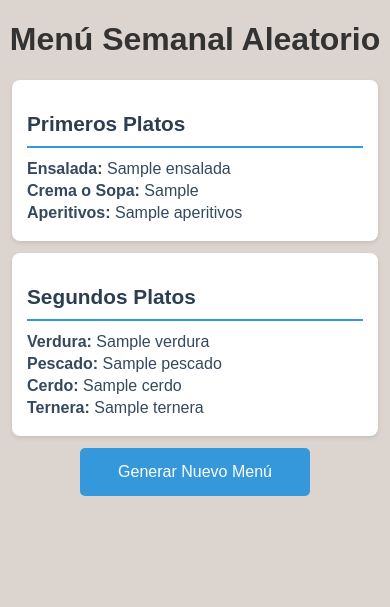
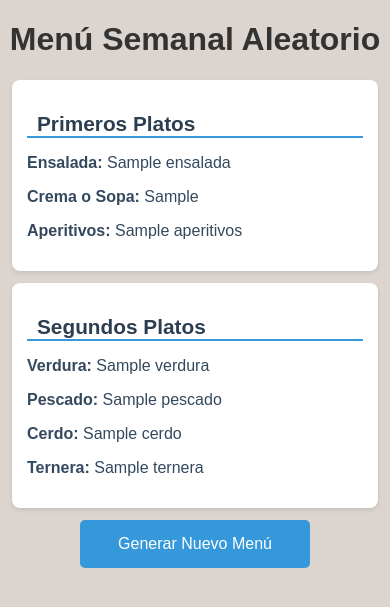
Before and after one commit to dariomlopez/menu_generator, a Flask app: template templates/menu.html in a window 390 px wide. Shown: the top 607 px of the page. Run offline with Flask 3, Linux system fonts and the light colour scheme; the template is opened without the code that fills it: most values are stand-ins (such as "Sample title", 1, 10 or a date in 2020); parts of the project's set-up code (start-up, migrations or seed data) failed here and were passed over.

Commit message:
Add styles from mobile responsiveness

```diff
--- a/templates/menu.html
+++ b/templates/menu.html
@@ -26,7 +26,7 @@
         .menu-section h2 {
             color: #2c3e50;
             border-bottom: 2px solid #3498db;
-            padding-bottom: 10px;
+            padding: 0px 10px;
         }
         .menu-section p {
             color: #34495e;
@@ -52,10 +52,7 @@
         /* Media query for mobile responsiveness */
         @media (max-width: 600px) {
             .refresh-btn {
-                width: 90%; /* Make button wider on small screens */
-                max-width: 200px; /* Prevent it from becoming too wide */
-                padding: 15px; /* Increase touch target size */
-                font-size: 1rem; /* Slightly larger font */
+                padding: 15px;
             }
         }
 
@@ -73,7 +70,6 @@
 
             .menu-section p {
                 font-size: 1rem;
-                margin: 0.25rem 0;
             }
         }
 
```
